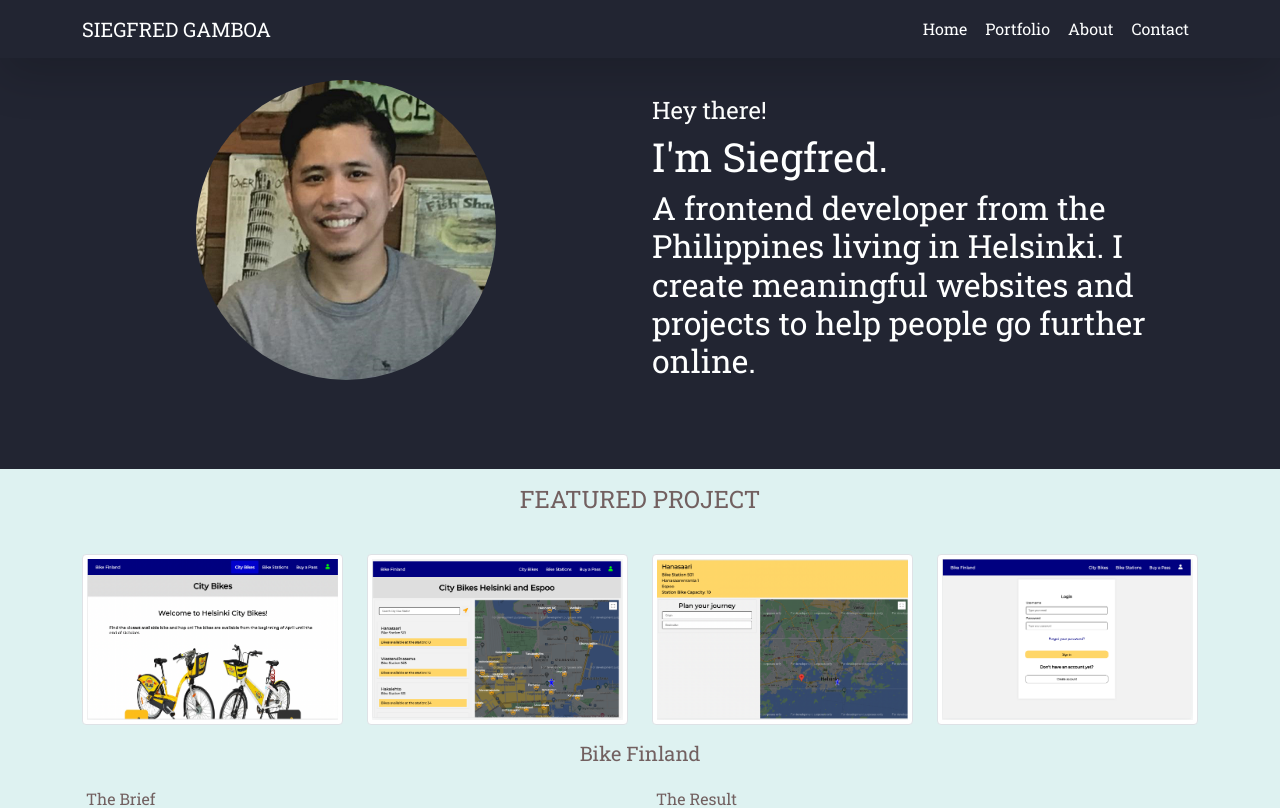
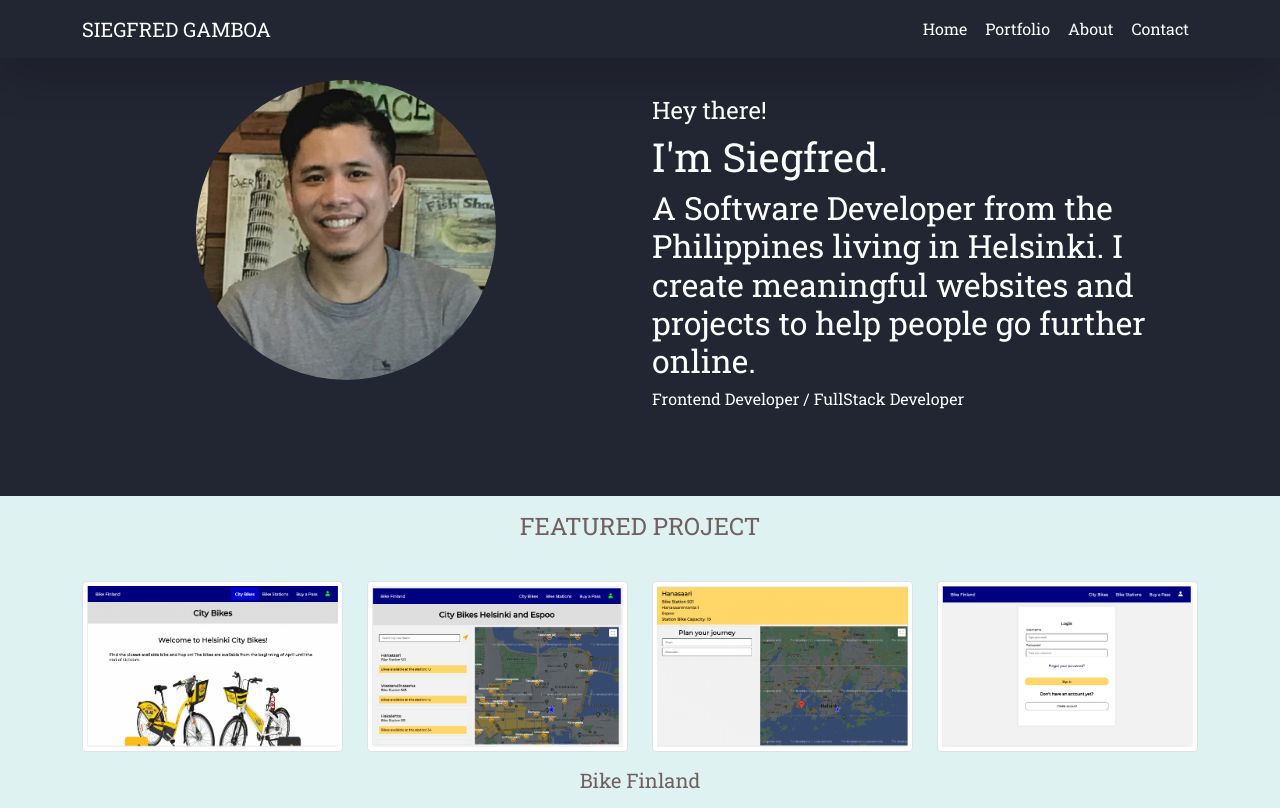
Before and after one commit to iamtigermaximus/2021portfolio2021, a React (Create React App) app: page / in a window 1280 px wide. Shown: the top 808 px of the page. Built offline with nearby package versions, Linux system fonts and the light colour scheme.

Commit message:
refactor banner component

```diff
--- a/src/components/Banner.js
+++ b/src/components/Banner.js
@@ -76,10 +76,11 @@ const Banner = () => {
               <div className='intro-text text-left'>
                 <Fade right>
                   <h2 className='greeting-subtext'>
-                    A frontend developer from the Philippines living in
+                    A Software Developer from the Philippines living in
                     Helsinki. I create meaningful websites and projects to help
                     people go further online.
                   </h2>
+                  <h6>Frontend Developer / FullStack Developer</h6>
                 </Fade>
               </div>
             </div>
```
